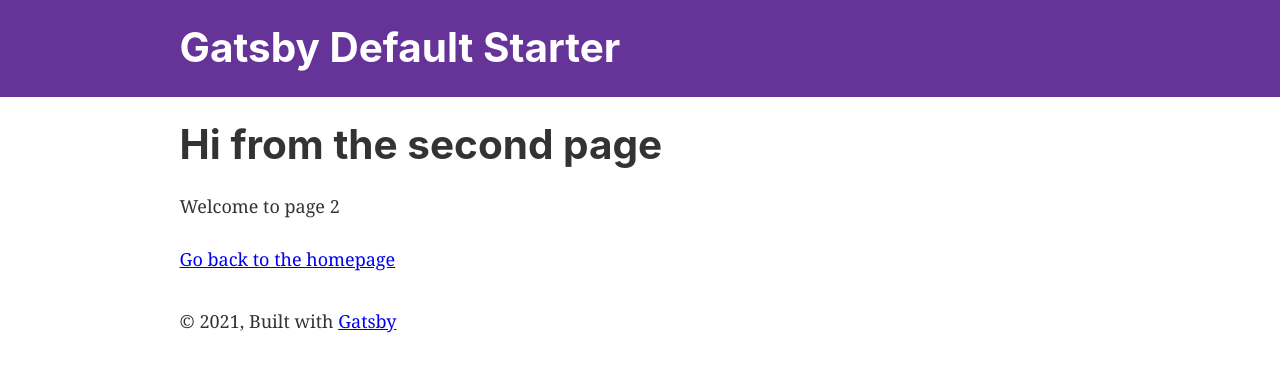
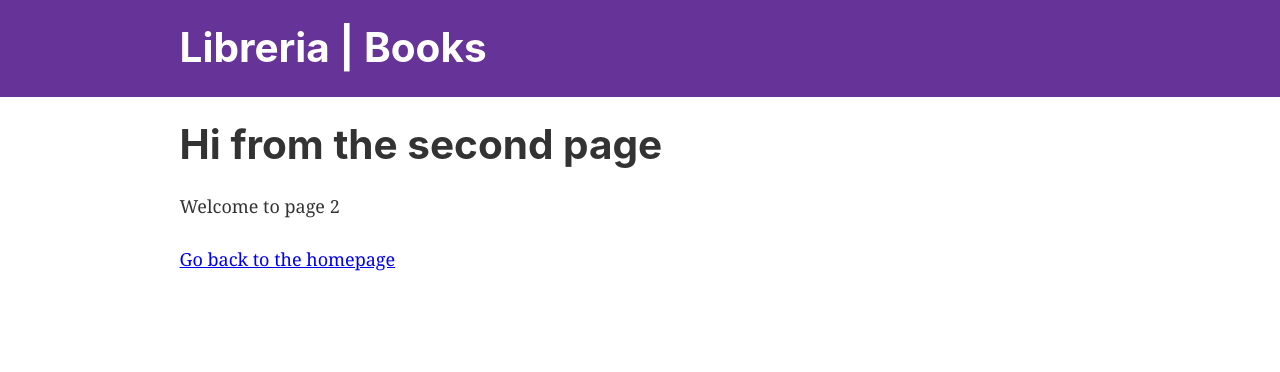
Before and after one commit to GabeValdivia/gatsby-books-project, a Gatsby site: page /page-2 in a window 1280 px wide. Built offline with nearby package versions, Linux system fonts and the light colour scheme; Gatsby itself is replaced by a stand-in of ours.

Commit message:
Import layout into /book/ page. Remove default footer

```diff
--- a/gatsby-config.js
+++ b/gatsby-config.js
@@ -1,6 +1,6 @@
 module.exports = {
   siteMetadata: {
-    title: `Gatsby Default Starter`,
+    title: `Libreria | Books`,
     description: `Kick off your next, great Gatsby project with this default starter. This barebones starter ships with the main Gatsby configuration files you might need.`,
     author: `@gatsbyjs`,
   },
--- a/src/components/layout.js
+++ b/src/components/layout.js
@@ -34,15 +34,7 @@ const Layout = ({ children }) => {
         }}
       >
         <main>{children}</main>
-        <footer
-          style={{
-            marginTop: `2rem`,
-          }}
-        >
-          © {new Date().getFullYear()}, Built with
-          {` `}
-          <a href="https://www.gatsbyjs.com">Gatsby</a>
-        </footer>
+
       </div>
     </>
   )
--- a/src/templates/bookTemplate.js
+++ b/src/templates/bookTemplate.js
@@ -1,10 +1,11 @@
 import React from 'react';
+import Layout from "../components/layout"
 
 const BookTemplate = () => {
     return(
-        <div>
+        <Layout>
           Book page
-        </div>
+        </Layout>
     )
 
 }
```
